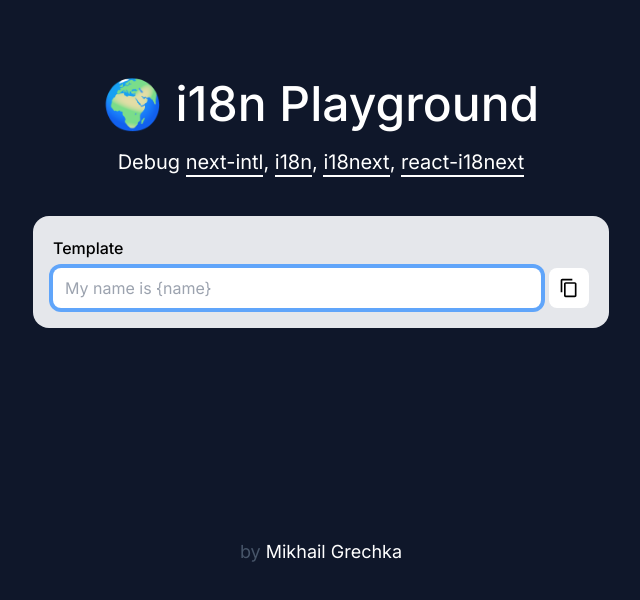
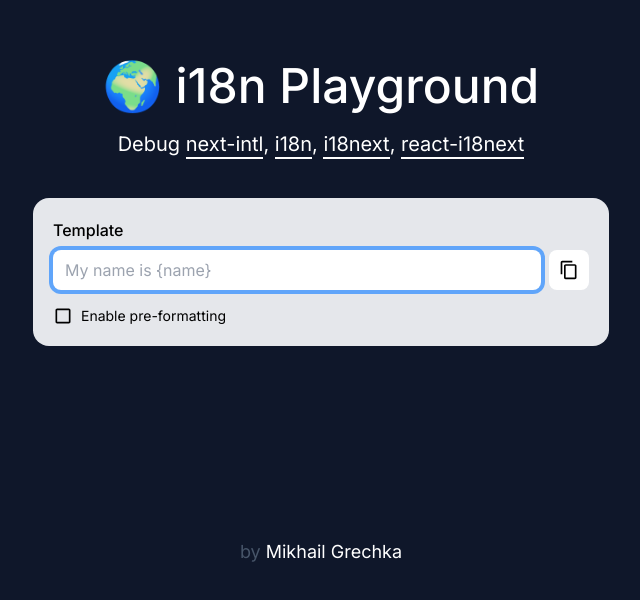
Before and after one commit to grech-ca/i18n-playground, a Next.js app: page / in a window 1280 px wide. Shown: the part 178-778 px from the top of the page, without its empty margins (319-959 px from the left). Built offline with nearby package versions, Linux system fonts and the light colour scheme.

Commit message:
Implement whitespace preservation checkbox

```diff
--- /dev/null
+++ b/src/Checkbox/index.tsx
@@ -0,0 +1,20 @@
+import {MdCheckBox, MdCheckBoxOutlineBlank} from 'react-icons/md'
+
+export type CheckboxProps = {
+  onChange: (value: boolean) => void
+  checked: boolean
+  label: string
+}
+
+export const Checkbox = ({onChange, checked, label}: CheckboxProps) => {
+  const Icon = checked ? MdCheckBox : MdCheckBoxOutlineBlank
+  return (
+    <label className="grid gap-x-2 items-center grid-cols-[auto_1fr] cursor-pointer">
+      <input checked={checked} onChange={({target}) => onChange(target.checked)} type="checkbox" hidden />
+
+      <Icon className="text-xl" />
+
+      <div className="text-sm select-none">{label}</div>
+    </label>
+  )
+}
--- a/src/Result/index.tsx
+++ b/src/Result/index.tsx
@@ -12,9 +12,10 @@
   onArgumentClick: (key: string) => void
   onArgumentHover: (key: string) => void
   onArgumentUnhover: () => void
+  isWhitespacePreserved: boolean
 }
 
-export const Result = ({ template, values, elements, onArgumentClick, onArgumentHover, onArgumentUnhover }: ResultProps) => {
+export const Result = ({ template, values, elements, onArgumentClick, onArgumentHover, onArgumentUnhover, isWhitespacePreserved }: ResultProps) => {
   const handleArgumentClick = useCallback((key: string) => () => onArgumentClick(key), [onArgumentClick])
   const handleArgumentHover = useCallback((key: string) => () => onArgumentHover(key), [onArgumentHover])
   const handleArgumentUnhover = useCallback(() => onArgumentUnhover(), [onArgumentUnhover])
@@ -39,7 +40,7 @@
     >
       <div className="font-medium flex divide-x-2 divide-gray-300 bg-white rounded-xl p-3 w-full md:w-[36rem]">
         <div className="pr-2">Result:</div>
-        <div className="pl-2 whitespace-pre">
+        <div className={cn('pl-2', {'whitespace-pre': isWhitespacePreserved})}>
           {isTemplateValid ? elements.map((element) => {
             if (!('value' in element)) return null
 
@@ -48,7 +49,7 @@
             const isTextValue = element.type === ICU.TYPE.argument
             const isNumberValue = element.type === ICU.TYPE.plural
 
-            const value = values[element.value]
+            const value = isWhitespacePreserved ? values[element.value] : values[element.value]?.trim()
 
             let isEmpty = false
 
@@ -68,7 +69,7 @@
                   {
                     'relative after:absolute after:h-[3px] after:inset-x-px cursor-pointer after:top-[1.4rem] after:transition-all after:pointer-events-none after:duration-100': isArgumentElement,
                     'after:bg-gray-200 hover:after:bg-gray-500': isArgumentElement && !isEmpty,
-                    'w-10 after:bg-red-200 hover:after:bg-red-500 before:[content:"__________"]': isArgumentElement && isEmpty,
+                    'w-10 after:bg-red-200 hover:after:bg-red-500 before:[content:"__________"] whitespace-pre': isArgumentElement && isEmpty,
                   }
                 )}
                 onClick={handleArgumentClick(element.value)}
--- a/src/app/page.tsx
+++ b/src/app/page.tsx
@@ -15,12 +15,14 @@
 import { Result } from 'Result';
 import { Signature } from 'Signature';
 import { TemplateInput } from 'TemplateInput';
+import { Checkbox } from 'Checkbox';
 
 const HomePage = () => {
   const [template, setTemplate] = useState('')
   const [values, setValues] = useState<Record<string, string>>({})
   const [hoveredArgument, setHoveredArgument] = useState<string | null>(null)
   const handleArgumentUnhover = useCallback(() => setHoveredArgument(null), [])
+  const [isWhitespacePreserved, setIsWhitespacePreserved] = useState(false)
 
   const setValue = (key: string, value: string) => setValues(prev => ({
     ...prev,
@@ -114,8 +116,15 @@
               ))}
             </div>
           )}
+
+          <Checkbox
+            onChange={setIsWhitespacePreserved}
+            checked={isWhitespacePreserved}
+            label="Enable pre-formatting"
+          />
         </div>
         <Result
+          isWhitespacePreserved={isWhitespacePreserved}
           template={template}
           elements={elements}
           values={values}
```
